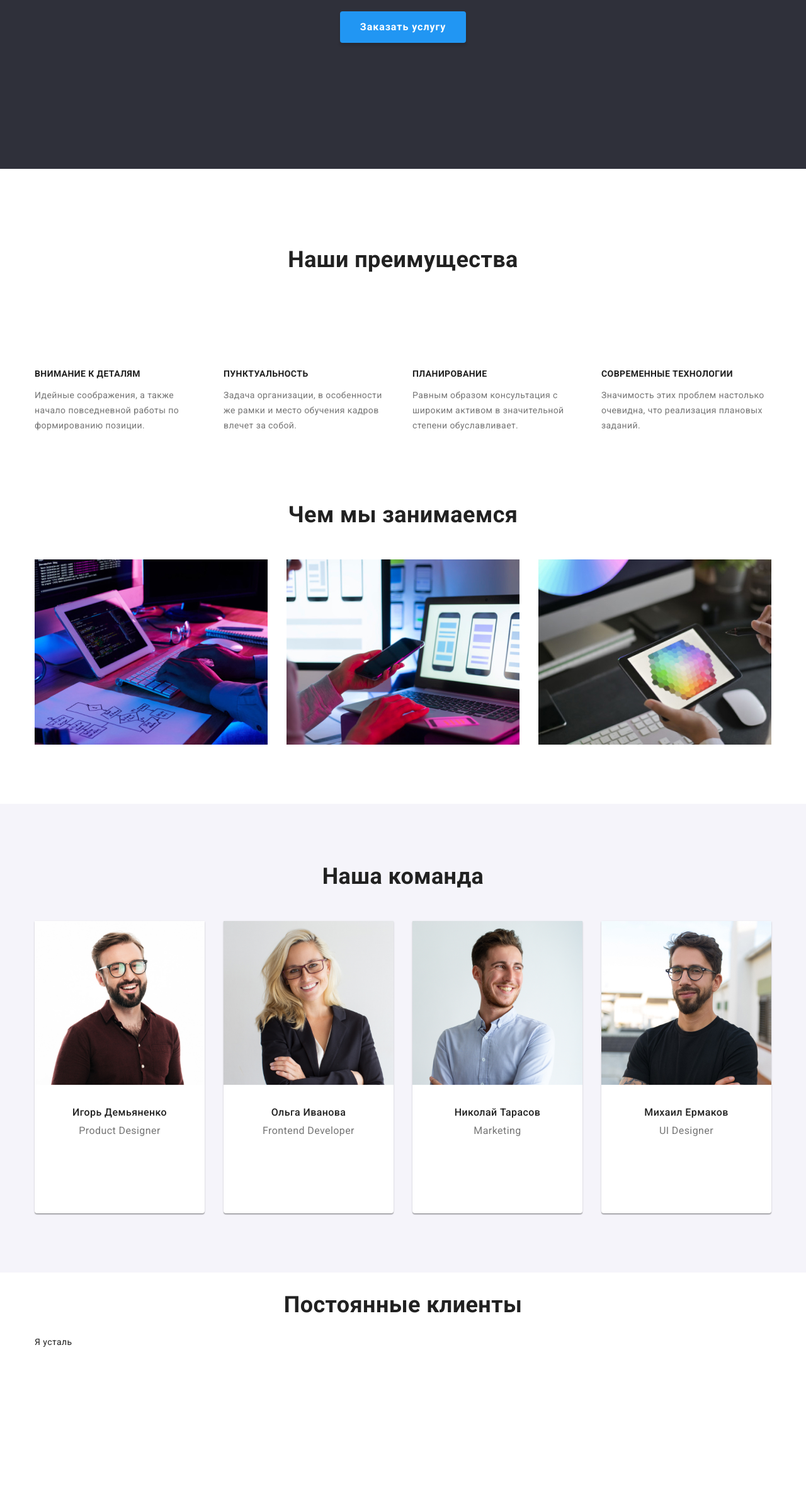
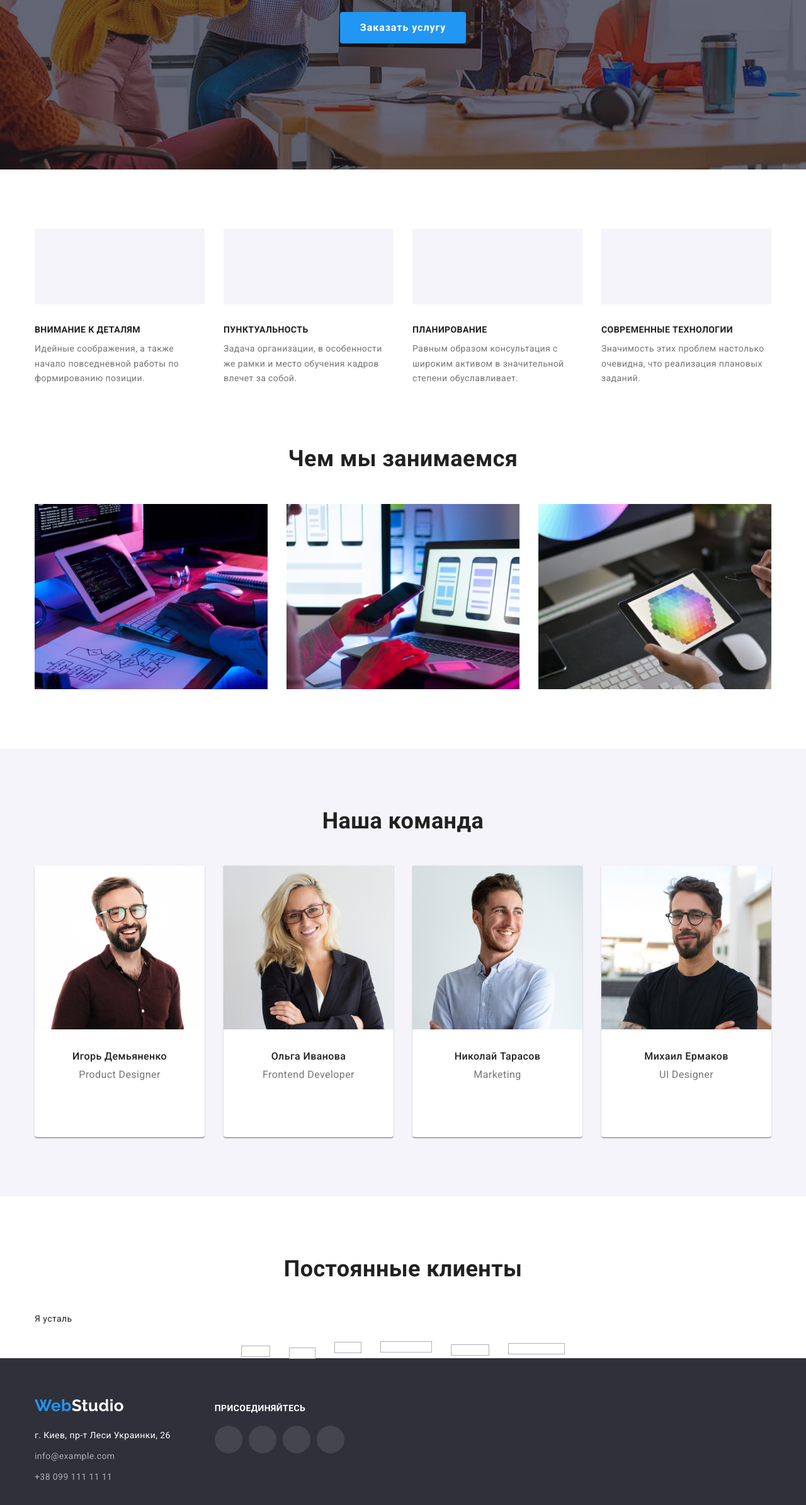
Before and after one commit to Elena-Piripilitsa/goit-markup-hw-04, a plain HTML site: page index.html in a window 1280 px wide. Shown: the part 411-2800 px from the top of the page at 63% size. Drawn offline with nearby package versions, Linux system fonts and the light colour scheme.

Commit message:
добавляет стили

```diff
--- a/css/styles.css
+++ b/css/styles.css
@@ -16,6 +16,7 @@ html{
     --secondary-background-color: #2F303A;
     --accessorial-background-color: #F5F4FA;
     --title-text-color: #ffffff;
+    --background-icon: #AFB1B8;
 }
 
 body{
@@ -99,6 +100,14 @@ body{
 
 .auth-nav .link{
     color: var(--secondary-text-color);
+    display: flex;
+}
+
+.icon-auth-nav{
+    margin-right: 10px;
+	width: 16px;
+    height: 16px;
+    fill: currentColor;
 }
 
 .site-nav .link,
@@ -123,12 +132,19 @@ body{
     margin-right: auto;
 }
 
+
 /* Hero */
 
 .hero{
     background-color: var(--secondary-background-color);
-    color: var(--title-text-color);
+    background-image: linear-gradient(rgba(47, 48, 58, 0.4), rgba(47, 48, 58, 0.4)), url(../images/hero.jpg);
+    background-repeat: no-repeat;
+    background-position: center;
+    background-size: cover;
     text-align: center;
+    max-width: 1600px;
+    margin-left: auto;
+    margin-right: auto;
 }
 
 .hero .container{
@@ -137,6 +153,7 @@ body{
 }
 
 .hero-title{
+    color: var(--title-text-color);
     font-weight: 900;
     font-size: 44px;
     line-height: 1.36;
@@ -173,11 +190,28 @@ body{
     text-align: center;
 }
 
-.is-hidden{
-    display: none;
+.visually-hidden {
+	position: absolute;
+	width: 1px;
+	height: 1px;
+	margin: -1px;
+	border: 0;
+	padding: 0;
+	clip: rect(0 0 0 0);
+	overflow: hidden;
 }
 
-.feature-title{
+.icon-feature-list{
+    background: var(--accessorial-background-color);
+    padding-left: 100px;
+    padding-right: 100px;
+    padding-top: auto;
+    padding-bottom: auto;
+    margin-bottom: 30px;
+}
+
+.feature-title,
+.footer-title{
     font-weight: 700;
     font-size: 14px;
     line-height: 1.14;
@@ -189,6 +223,7 @@ body{
 .section-item{
     color: var(--secondary-text-color);
     line-height: 1.71;
+    margin: 0;
 }
 
 .feature .container{
@@ -218,8 +253,7 @@ body{
     margin-bottom: 94px;
 }
 
-.service .section-title,
-.team .section-title{
+.section-title{
     margin-top: 0;
     margin-bottom: 50px;
 }
@@ -260,7 +294,7 @@ body{
 }
 
 .team .section-item{
-    margin: 0px 0px 30px;
+    margin: 0px 0px 16px;
 }
 
 .team-card .subtitle,
@@ -269,6 +303,69 @@ body{
     line-height: 1.19;
     text-align: center;
 }
+
+/* Ссылки на соцсети */
+
+.social-link-list{
+    display: flex;
+    justify-content: center;
+    margin-bottom: 30px;
+
+}
+.link-button{
+    width: 44px;
+    height: 44px;
+    padding: 12px;
+    display: flex;
+    border: transparent;
+    border-radius: 50%;
+    justify-content: center;
+    align-items: center;
+}
+
+.footer-link-button{
+    background: rgba(255, 255, 255, 0.1);
+}
+
+.link-button:hover{
+    background-color: var(--accent-color);
+}
+
+.footer-link-button .link-icon,
+.link-button:hover .link-icon{
+    fill: var(--title-text-color);
+}
+.social-link-item:not(:last-child){
+    margin-right: 10px;
+}
+.link-icon{
+    width: 20px;
+    height: 20px;
+    fill: var(--background-icon);
+}
+
+
+/* Постоянные клиенты */
+
+.clients{
+    padding-top: 94px;
+}
+
+.client-list{
+    display: flex;
+    justify-content: center;
+}
+
+.client-list .client-item:not(:last-child){
+    margin-right: 30px;
+}
+
+.client-card{
+    width: 170px;
+    height: 90px;
+    border: 1px solid var(--background-icon);
+}
+
 
 /* Футер */
 
@@ -279,6 +376,10 @@ body{
 .page-footer .container{
     padding-top: 60px;
     padding-bottom: 60px;
+}
+
+.footer-container{
+    display: flex;
 }
 
 .page-footer .logo{
@@ -301,8 +402,21 @@ body{
     display: inline-block;
 }
 
-.location{
+.location,
+.footer-links{
     margin: 0;
+}
+
+.footer-title{
+    color: var(--title-text-color);
+}
+
+.section-subscription{
+    padding-top: 12px;
+}
+
+.section-address{
+    margin-right: 70px;
 }
 
 /* ПОРТФОЛИО */
@@ -348,6 +462,9 @@ body{
     width: calc((1170px-2*30px)/3);
 }
 
+.portfolio-item:hover{
+    box-shadow: 0px 1px 1px rgba(0, 0, 0, 0.12), 0px 4px 4px rgba(0, 0, 0, 0.06), 1px 4px 6px rgba(0, 0, 0, 0.16);
+}
 
 .portfolio-item:nth-child(3n){
     margin-right: 0;
```
